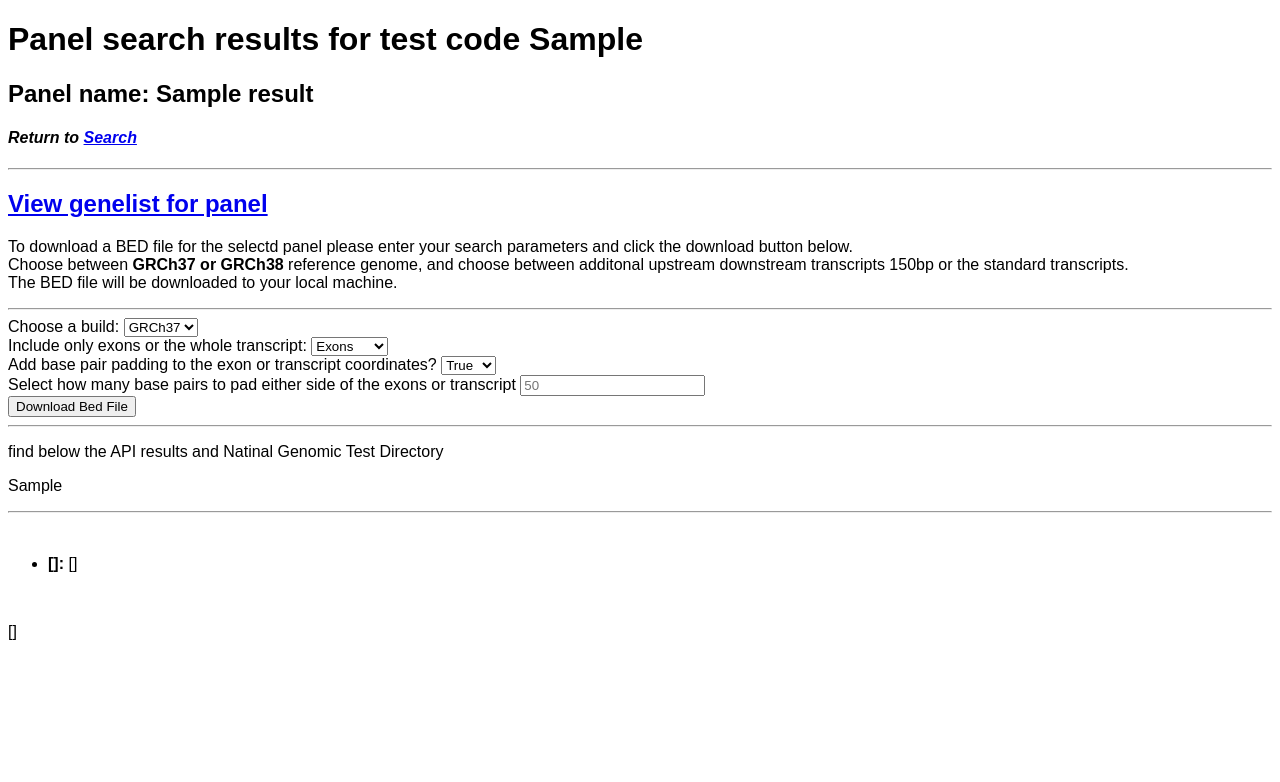
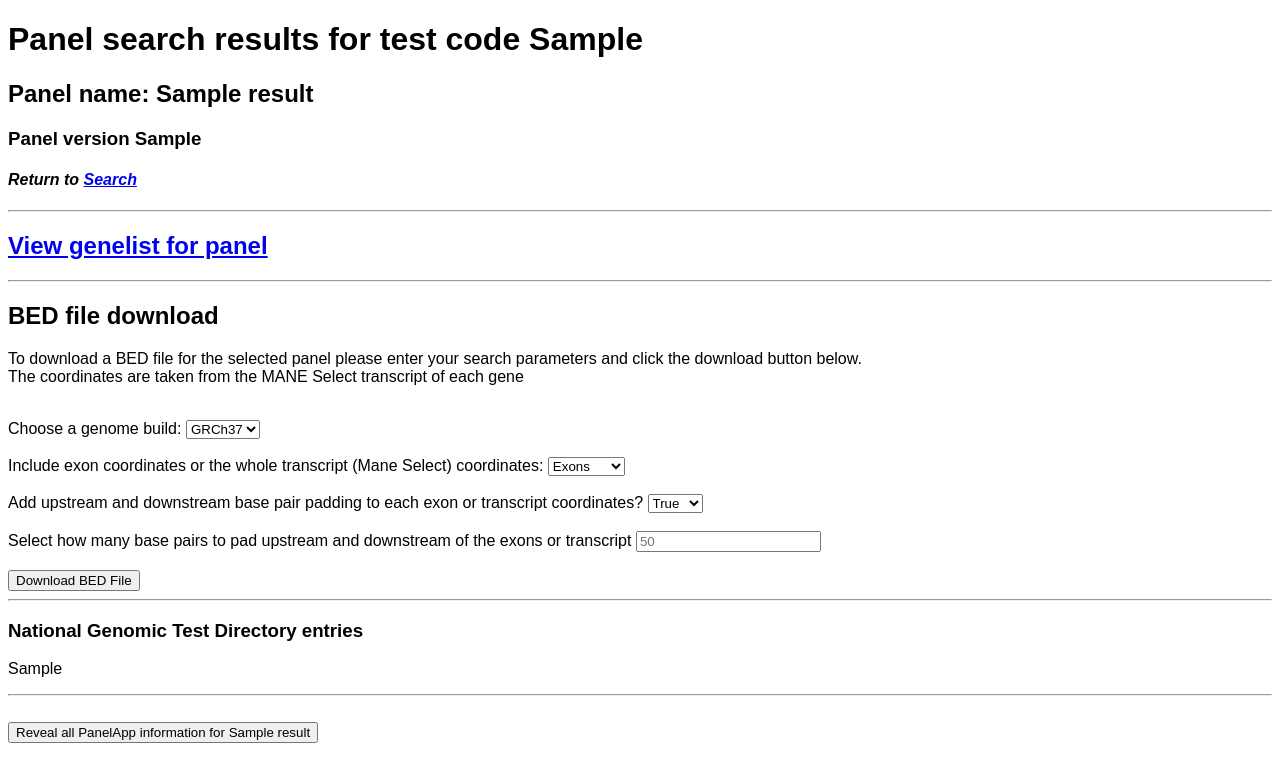
Before and after one commit to Mathew-B-SDGS/Group1_2023_Bioinfo_Stp, a Flask app: template templates/results.html in a window 1280 px wide. Shown: the top 782 px of the page. Run offline with Flask 3, Linux system fonts and the light colour scheme; the template is opened without the code that fills it: most values are stand-ins (such as "Sample title", 1, 10 or a date in 2020).

Commit message:
Refine frontend

```diff
--- a/app.py
+++ b/app.py
@@ -71,6 +71,7 @@ def create_app(test_config=None):
                 api_calls_object = bedmake.RCodeToBedFile(r_code, ref_genome='GRCh38')
                 filtered_api_result = api_calls_object.get_panel_for_genomic_test()
                 panel_name = filtered_api_result['name']
+                panel_version = filtered_api_result['version']
 
                 # Create an object instance of the Parser class and parse the excel file
                 Parsed_results_object = ParserExcel.Parser()
@@ -79,7 +80,8 @@ def create_app(test_config=None):
                 # Create a dictionary to pass to the results.html template for Jinja to render
                 jina_data = {"df": filtered_df,
                              "r_json": filtered_api_result, "r": r_code.upper(),
-                               "panel_label": panel_name}
+                               "panel_label": panel_name,
+                               "panel_version": panel_version}
 
                 # if the api call has worked, render the results.html template with Jinja data
                 if filtered_api_result:
--- a/templates/results.html
+++ b/templates/results.html
@@ -22,57 +22,65 @@
 
 <body>
     <h1>Panel search results for test code {{results.r}}</h1>
-    <h2>Panel name: {{results.panel_label}} </h2>
+    <h2>Panel name: {{results.panel_label}}</h2>
+    <h3>Panel version {{results.panel_version}} </h3>
     <h4> <i>Return to <a href="/">Search</a> </i> </h4>
     <hr>
     <h2> <a href="/search/genelist">View genelist for panel</a> </h2>
-    <p> To download a BED file for the selectd panel please enter your search parameters
-        and click the download button below. <br>
-        Choose between <b>GRCh37 or GRCh38</b> reference genome, and choose between
-        additonal upstream downstream transcripts 150bp or the standard transcripts. <br>
-        The BED file will be downloaded to your local machine.
+    <hr />
+    <h2>BED file download</h2>
+    <p> To download a BED file for the selected panel please enter your search parameters
+        and click the download button below.
+        <br>
+        The coordinates are taken from the MANE Select transcript of each gene
+        <br>
+        <br>
     </p>
-    <hr />
+
     <form action="/search/download" method="post">
-        <label for="build">Choose a build:</label>
+        <label for="build">Choose a genome build:</label>
         <select name="build" id="build">
             <option value="GRCh37">GRCh37</option>
             <option value="GRCh38">GRCh38</option>
         </select>
         <br>
+        <br>
         <!-- choose between 150 or normal -->
-        <label for="version">Include only exons or the whole transcript:</label>
+        <label for="version">Include exon coordinates or the whole transcript (Mane Select) coordinates:</label>
         <select name="version" id="version">
             <option value="True">Exons</option>
             <option value="False">transcript</option>
         </select>
         <br>
-        <label for="padding">Add base pair padding to the exon or transcript coordinates?</label>
+        <br>
+        <label for="padding">Add upstream and downstream base pair padding to each exon or transcript coordinates?</label>
         <select name="padding" id="padding">
             <option value="True">True</option>
             <option value="False">False</option>
         </select>
         <br>
-        <label for="base_num">Select how many base pairs to pad either side of the exons or transcript</label>
+        <br>
+        <label for="base_num">Select how many base pairs to pad upstream and downstream of the exons or transcript</label>
             <input type="number" id="base_num" name="base_num" min="1" placeholder="50">
         <br>
-        <input type="submit" value="Download Bed File">
+        <br>
+        <input type="submit" value="Download BED File">
     </form>
 
     <!-- <h2><a href="/search/download"><b> Download</b></a></h2> -->
     <hr>
-    <p> find below the API results and Natinal Genomic Test Directory</p>
+    <h3> National Genomic Test Directory entries</h3>
     <p> {{results.df.to_html() | safe}}</p>
     <hr>
     <br>
-    <ul>
-        {% for key, value in results.r_json.items() %}
-        <li><strong>{{ key }}:</strong> {{ value }}</li>
-        {% endfor %}
-    </ul>
+    <button onclick="myFunction()" > Reveal all PanelApp information for {{results.panel_label}}</button>
+    <p id="demo"></p>
+    <script>
+        function myFunction() {
+            document.getElementById("demo").innerHTML = "{% for key, value in results.r_json.items() %} <li><strong>{{ key }} :</strong> {{value}}</li> {% endfor %}"
+        }
+    </script>
     <br>
-    <p> {{results.r_json | tojson}}</p>
-
     <script src="" async defer></script>
 </body>
 
```
Also changed, not shown: templates/home.html (+10 -6 lines).
